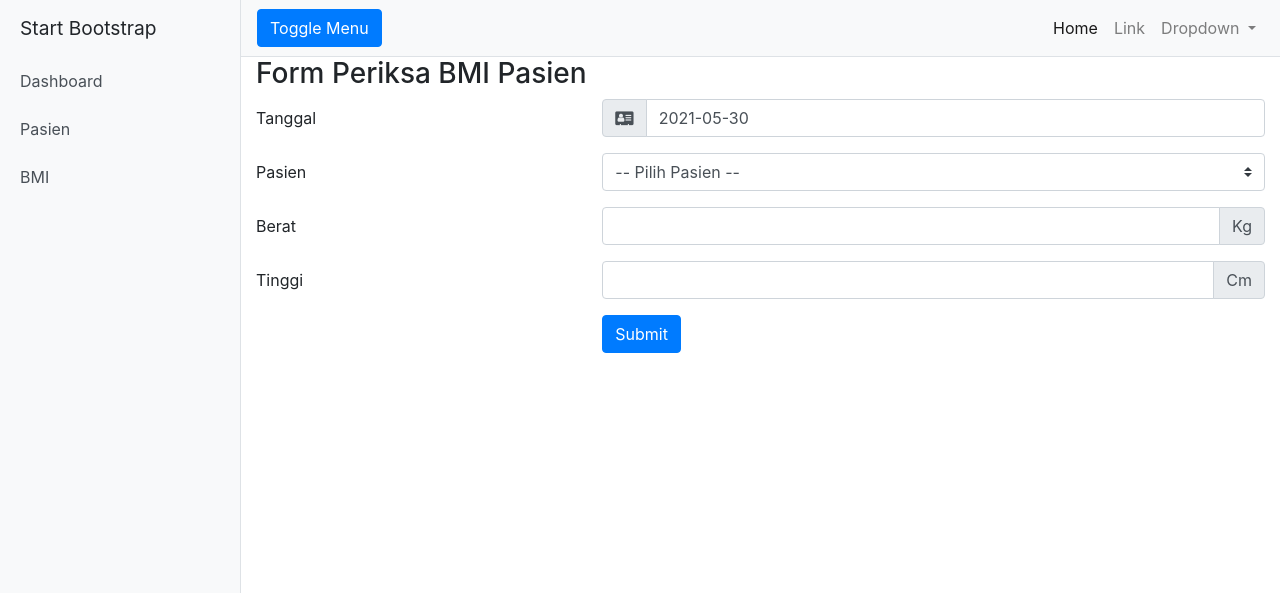
After one commit to ridhohafidz/PHP-Framework-CodeIgniter-Koneksi-Database, a CodeIgniter app: page /praktikum5-php/index.php/bmi/periksa in a window 1280 px wide. The commit adds this page. Shown: the top 593 px of the page. Run offline with CodeIgniter, Linux system fonts and the light colour scheme; data comes from the database, SQL or seed files in the repository; some libraries are stand-ins or nearby versions.

Commit message:
add:update

```diff
--- a/application/config/autoload.php
+++ b/application/config/autoload.php
@@ -89,7 +89,7 @@ $autoload['drivers'] = array();
 |
 |	$autoload['helper'] = array('url', 'file');
 */
-$autoload['helper'] = array('url', 'file');
+$autoload['helper'] = array('url', 'file','form');
 
 /*
 | -------------------------------------------------------------------
--- a/application/controllers/Bmi.php
+++ b/application/controllers/Bmi.php
@@ -77,6 +77,16 @@ class Bmi extends CI_Controller {
         $this->load->view('footer');
 	}
 
+    public  function periksa(){
+        $data['tanggal']=date('Y-m-d');
+        $this->load->model('pasien_model');
+        $data['list_pasien']=$this->pasien_model->getAll()->result();
+
+        $this->load->view('header');
+        $this->load->view('bmi/periksa', $data);
+        $this->load->view('footer');
+    }
+
     public function list(){
         $this->load->model('Bmi_pasien');// load model
         $data['bmi_pasien']=$this->Bmi_pasien->getAll();// query
@@ -95,4 +105,21 @@ class Bmi extends CI_Controller {
         $this->load->view('footer');
     }
 
+    public function simpan(){
+        $data_periksa['tanggal']=$this->input->post('tanggal');//1
+        $data_periksa['pasien_id']=$this->input->post('pasien_id');//2
+        $data_periksa['berat']=$this->input->post('berat');//3
+        $data_periksa['tinggi']=$this->input->post('tinggi'); //4
+
+        $this->load->model('bmipasien_model','bmi');
+        $data_periksa = $this->bmi->save($data_periksa);
+
+        $data['data_periksa']=$data_periksa;
+        $this->load->model('pasien_model','pasien');
+        $data['pasien']=$this->pasien->findById($data_periksa->pasien_id);
+        $this->load->view('header');
+        $this->load->view('bmi/view', $data);
+        $this->load->view('footer');
+    }
+
 }
--- /dev/null
+++ b/application/views/bmi/periksa.php
@@ -0,0 +1,59 @@
+<h3>Form Periksa  BMI Pasien</h3>
+<?php echo form_open('bmi/simpan') ?>
+<link rel="stylesheet" href="https://stackpath.bootstrapcdn.com/bootstrap/4.1.3/css/bootstrap.min.css">
+<link rel="stylesheet" href="https://maxcdn.bootstrapcdn.com/font-awesome/4.7.0/css/font-awesome.min.css">
+
+  <div class="form-group row">
+    <label for="tanggal" class="col-4 col-form-label">Tanggal</label>
+    <div class="col-8">
+      <div class="input-group">
+        <div class="input-group-prepend">
+          <div class="input-group-text">
+            <i class="fa fa-address-card"></i>
+          </div>
+        </div>
+        <input id="tanggal" name="tanggal" value="<?=$tanggal?>" type="text" class="form-control">
+      </div>
+    </div>
+  </div>
+  <div class="form-group row">
+    <label for="pasien_id" class="col-4 col-form-label">Pasien</label>
+    <div class="col-8">
+      <select id="pasien_id" name="pasien_id" class="custom-select">
+        <option value="0">-- Pilih Pasien --</option>
+        <?php
+        foreach($list_pasien as $pasien){
+            echo '<option value ="'.$pasien->id.'">'.$pasien->nama.'</option>';
+        }
+        ?>
+      </select>
+    </div>
+  </div>
+  <div class="form-group row">
+    <label for="berat" class="col-4 col-form-label">Berat</label>
+    <div class="col-8">
+      <div class="input-group">
+        <input id="berat" name="berat" type="text" class="form-control">
+        <div class="input-group-append">
+          <div class="input-group-text">Kg</div>
+        </div>
+      </div>
+    </div>
+  </div>
+  <div class="form-group row">
+    <label for="tinggi" class="col-4 col-form-label">Tinggi</label>
+    <div class="col-8">
+      <div class="input-group">
+        <input id="tinggi" name="tinggi" type="text" class="form-control">
+        <div class="input-group-append">
+          <div class="input-group-text">Cm</div>
+        </div>
+      </div>
+    </div>
+  </div>
+  <div class="form-group row">
+    <div class="offset-4 col-8">
+      <button name="submit" type="submit" class="btn btn-primary">Submit</button>
+    </div>
+  </div>
+<?php echo form_close()?>
```
Also changed, not shown: application/models/Bmipasien_model.php (+51 -4 lines), application/views/bmi/view.php (+14 -2 lines).
